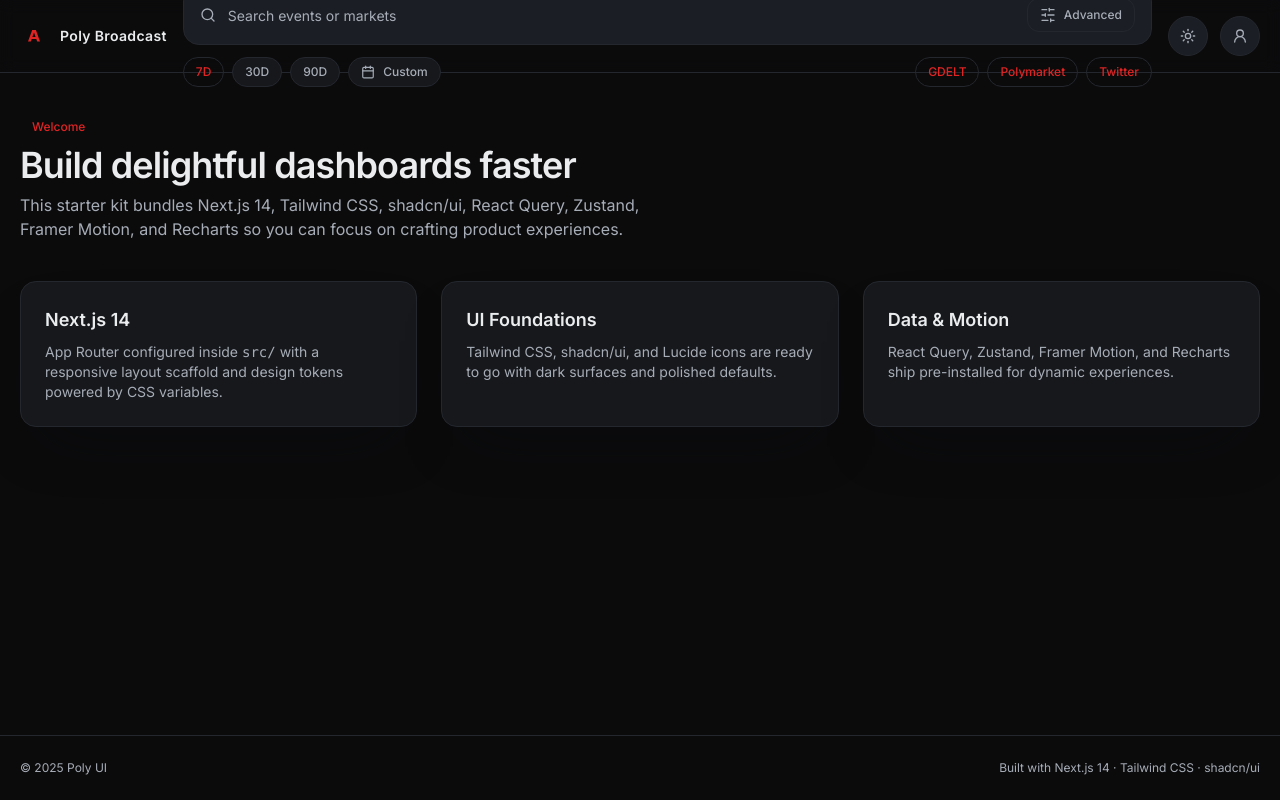
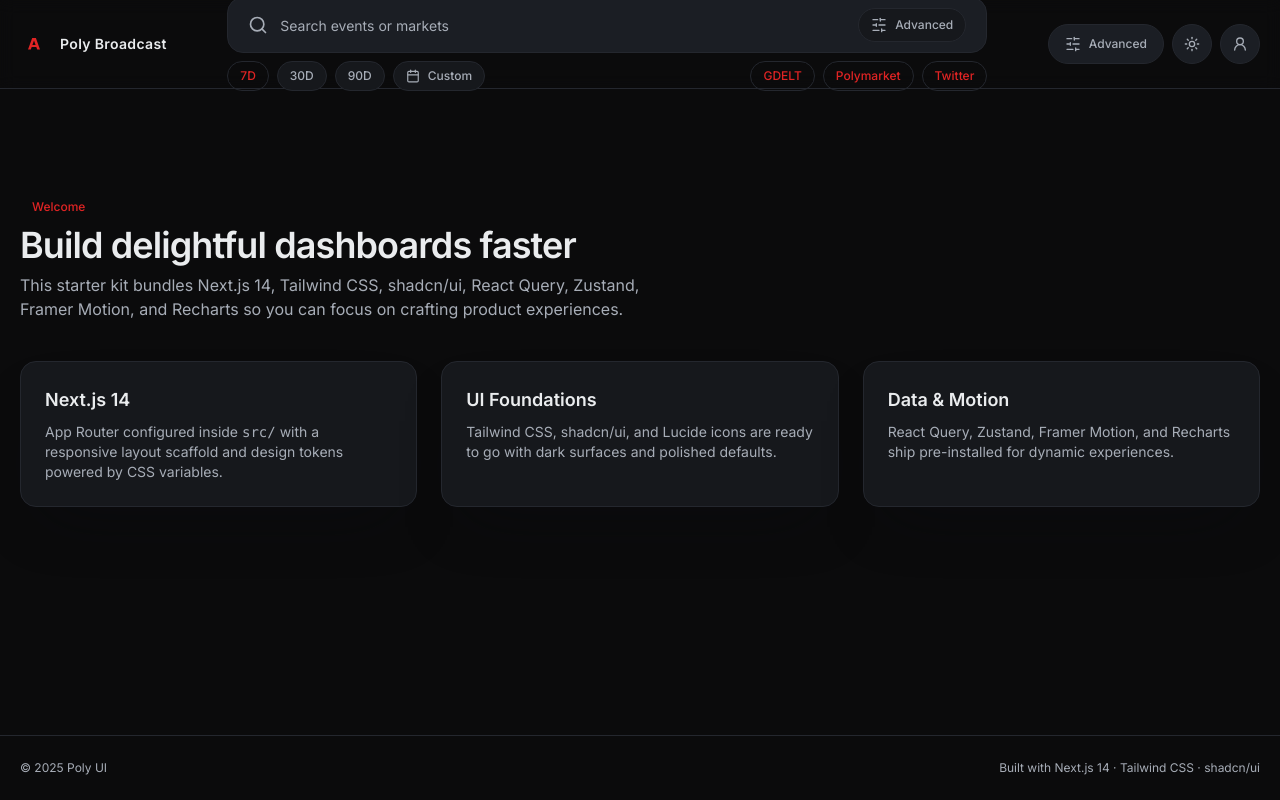
Before and after one commit to fluidtype/poly, a Next.js app: page / in a window 1280 px wide. Built offline with nearby package versions, Linux system fonts and the light colour scheme.

Commit message:
refactor: realign header layout and search dock

```diff
--- a/src/app/globals.css
+++ b/src/app/globals.css
@@ -15,6 +15,7 @@
   --text: #eaecee;
   --muted: #a7adb7;
   --border: #24272e;
+  --header-h: 88px;
   color-scheme: dark;
 }
 
@@ -30,6 +31,17 @@
   --muted: #64748b;
   --border: #d0d7e2;
   color-scheme: light;
+}
+
+@media (max-width: 768px) {
+  :root {
+    --header-h: 72px;
+  }
+}
+
+html,
+body {
+  overflow-y: auto;
 }
 
 @layer base {
--- a/src/app/layout.tsx
+++ b/src/app/layout.tsx
@@ -2,6 +2,7 @@ import type { Metadata } from "next";
 import { Inter } from "next/font/google";
 
 import Header from "@/components/Header";
+import SearchDock from "@/components/SearchDock";
 import { cn } from "@/lib/utils";
 import "./globals.css";
 
@@ -28,8 +29,9 @@ export default function RootLayout({
       <body className={cn("min-h-screen bg-bg text-text antialiased", inter.className)}>
         <div className="flex min-h-screen flex-col">
           <Header />
-          <main className="flex-1">
-            <div className="mx-auto w-full max-w-none px-5 py-10">{children}</div>
+          <SearchDock />
+          <main className="mx-auto w-full max-w-[1440px] flex-1 px-5 pb-8 pt-[calc(var(--header-h)+16px)]">
+            {children}
           </main>
           <footer className="border-t border-border/70 bg-surface/60">
             <div className="mx-auto flex h-16 w-full max-w-none items-center justify-between px-5 text-xs text-muted">
--- a/src/components/Header.tsx
+++ b/src/components/Header.tsx
@@ -1,9 +1,10 @@
 "use client";
 
 import { useEffect, useRef, useState } from "react";
-import { Menu, Moon, Sun, User2 } from "lucide-react";
+import { Menu, Moon, SlidersHorizontal, Sun, User2 } from "lucide-react";
 
 import SearchBar from "@/components/SearchBar";
+import useAdvancedModal from "@/stores/useAdvancedModal";
 
 const LogoMark = () => (
   <svg
@@ -26,8 +27,10 @@ const Header = () => {
   const [theme, setTheme] = useState<"dark" | "light">("dark");
   const [mounted, setMounted] = useState(false);
   const [mobileOpen, setMobileOpen] = useState(false);
-  const [advancedOpen, setAdvancedOpen] = useState(false);
   const mobileMenuRef = useRef<HTMLDivElement>(null);
+  const advancedOpen = useAdvancedModal((state) => state.open);
+  const openAdvanced = useAdvancedModal((state) => state.openModal);
+  const closeAdvanced = useAdvancedModal((state) => state.closeModal);
 
   useEffect(() => {
     setMounted(true);
@@ -62,40 +65,47 @@ const Header = () => {
     window.localStorage.setItem("poly-theme", theme);
   }, [theme, mounted]);
 
+  const toggleTheme = () => {
+    setTheme((current) => (current === "dark" ? "light" : "dark"));
+  };
+
   useEffect(() => {
     if (!advancedOpen) return;
     const handler = (event: KeyboardEvent) => {
       if (event.key === "Escape") {
-        setAdvancedOpen(false);
+        closeAdvanced();
       }
     };
 
     document.addEventListener("keydown", handler);
     return () => document.removeEventListener("keydown", handler);
-  }, [advancedOpen]);
-
-  const toggleTheme = () => {
-    setTheme((current) => (current === "dark" ? "light" : "dark"));
-  };
-
-  const handleAdvancedClick = () => {
-    setAdvancedOpen(true);
-    setMobileOpen(false);
-  };
+  }, [advancedOpen, closeAdvanced]);
 
   return (
-    <header className="sticky top-0 z-50 border-b border-border/70 bg-surface/80 backdrop-blur">
-      <div className="mx-auto flex h-[72px] w-full max-w-none items-center gap-4 px-5">
-        <div className="flex items-center gap-3">
+    <header className="sticky top-0 z-50 border-b border-[color:var(--border)] bg-[color:var(--surface)/0.8] backdrop-blur pt-[env(safe-area-inset-top)]">
+      <div className="mx-auto flex h-[var(--header-h)] w-full max-w-[1440px] items-center justify-between gap-4 px-5 py-2">
+        <div className="flex flex-none items-center gap-3">
           <LogoMark />
           <span className="text-sm font-semibold tracking-wide text-text/80">Poly Broadcast</span>
         </div>
 
-        <div className="flex-1">
-          <SearchBar onAdvancedClick={handleAdvancedClick} />
+        <div className="hidden min-w-0 flex-1 justify-center md:flex">
+          <div className="w-full max-w-[760px]">
+            <SearchBar />
+          </div>
         </div>
 
-        <div className="hidden items-center gap-3 md:flex">
+        <div className="hidden flex-none items-center gap-2 md:flex">
+          <button
+            type="button"
+            onClick={() => {
+              openAdvanced();
+            }}
+            className="inline-flex h-10 items-center gap-2 rounded-full border border-border/70 bg-surface-2 px-4 text-xs font-medium text-muted transition hover:border-border hover:text-text"
+          >
+            <SlidersHorizontal className="h-4 w-4" />
+            Advanced
+          </button>
           <button
             type="button"
             aria-label="Toggle theme"
@@ -126,6 +136,17 @@ const Header = () => {
               className="absolute right-0 top-12 w-48 rounded-2xl border border-border/70 bg-surface-2 p-3 shadow-soft"
               onClick={(event) => event.stopPropagation()}
             >
+              <button
+                type="button"
+                className="flex w-full items-center gap-2 rounded-xl px-3 py-2 text-sm text-muted transition hover:bg-surface"
+                onClick={() => {
+                  openAdvanced();
+                  setMobileOpen(false);
+                }}
+              >
+                <SlidersHorizontal className="h-4 w-4" />
+                Advanced
+              </button>
               <button
                 type="button"
                 className="flex w-full items-center justify-between rounded-xl px-3 py-2 text-sm text-muted transition hover:bg-surface"
@@ -165,7 +186,7 @@ const Header = () => {
       {advancedOpen ? (
         <div
           className="fixed inset-0 z-[60] flex items-center justify-center bg-black/60 backdrop-blur-sm"
-          onClick={() => setAdvancedOpen(false)}
+          onClick={closeAdvanced}
         >
           <div
             className="w-[min(90%,420px)] rounded-2xl border border-border/70 bg-surface-2 p-6 text-sm text-muted shadow-soft"
@@ -176,7 +197,7 @@ const Header = () => {
               <button
                 type="button"
                 className="rounded-full border border-border/70 px-3 py-1 text-xs font-medium text-muted transition hover:border-border hover:text-text"
-                onClick={() => setAdvancedOpen(false)}
+                onClick={closeAdvanced}
               >
                 Close
               </button>
--- a/src/components/SearchBar.tsx
+++ b/src/components/SearchBar.tsx
@@ -12,6 +12,7 @@ import useGlobalFilters, {
   parseDateKey,
   twitterEnabled,
 } from "@/stores/useGlobalFilters";
+import useAdvancedModal from "@/stores/useAdvancedModal";
 
 type SearchBarProps = {
   isLoading?: boolean;
@@ -137,6 +138,8 @@ const SearchBar = ({
     setDateRange,
     toggleDataset,
   } = useGlobalFilters();
+  const openAdvanced = useAdvancedModal((state) => state.openModal);
+  const handleAdvancedClick = onAdvancedClick ?? openAdvanced;
 
   const [inputValue, setInputValue] = useState(() => keywords.join(" "));
   const [selectedPreset, setSelectedPreset] = useState<PresetOption["value"]>(() =>
@@ -247,20 +250,20 @@ const SearchBar = ({
 
   if (isLoading) {
     return (
-      <div className="space-y-3">
-        <div className="flex h-12 w-full items-center gap-3 rounded-2xl border border-border/70 bg-surface-2 px-4">
-          <Loader2 className="h-4 w-4 animate-spin text-muted" />
+      <div className="w-full">
+        <div className="flex h-14 w-full items-center gap-3 rounded-2xl border border-[color:var(--border)] bg-[color:var(--surface-2)] px-5">
+          <Loader2 className="h-5 w-5 animate-spin text-muted" />
           <div className="h-3 flex-1 rounded-full bg-border/80" />
         </div>
-        <div className="h-9 w-full rounded-2xl bg-surface-2" />
+        <div className="mt-2 h-8 w-full rounded-full bg-surface-2" />
       </div>
     );
   }
 
   return (
-    <div className="w-full space-y-3">
+    <div className="w-full">
       {error ? (
-        <div className="flex items-center justify-between rounded-xl border border-primary/50 bg-primary/10 px-4 py-3 text-sm text-primary">
+        <div className="mb-3 flex items-center justify-between rounded-xl border border-primary/50 bg-primary/10 px-4 py-3 text-sm text-primary">
           <span>{error}</span>
           {onRetry ? (
             <button
@@ -274,25 +277,25 @@ const SearchBar = ({
         </div>
       ) : null}
 
-      <div className="relative flex w-full items-center gap-3 rounded-2xl border border-border/70 bg-surface-2 px-4 py-3 shadow-soft">
-        <Search className="h-4 w-4 flex-none text-muted" />
+      <div className="relative flex h-14 w-full items-center gap-3 rounded-2xl border border-[color:var(--border)] bg-[color:var(--surface-2)] px-5 shadow-soft">
+        <Search className="h-5 w-5 flex-none text-muted" />
         <input
-          className="h-full w-full bg-transparent text-sm text-text placeholder:text-muted focus:outline-none"
+          className="h-full w-full bg-transparent text-sm text-[color:var(--text)] placeholder:text-[color:var(--muted)] focus:outline-none"
           placeholder="Search events or markets"
           value={inputValue}
           onChange={(event) => setInputValue(event.target.value)}
         />
         <button
           type="button"
-          className="hidden items-center gap-2 rounded-xl border border-border/60 px-3 py-2 text-xs font-medium text-muted transition hover:border-border hover:text-text md:inline-flex"
-          onClick={onAdvancedClick}
+          className="hidden items-center gap-2 rounded-full border border-[color:var(--border)]/80 bg-[color:var(--surface)] px-3 py-2 text-xs font-medium text-muted transition hover:border-[color:var(--border)] hover:text-text md:inline-flex"
+          onClick={handleAdvancedClick}
         >
           <SlidersHorizontal className="h-4 w-4" />
           Advanced
         </button>
       </div>
 
-      <div className="flex flex-col gap-3 lg:flex-row lg:items-center lg:justify-between">
+      <div className="mt-2 flex flex-wrap items-center gap-2">
         <div className="flex flex-wrap items-center gap-2">
           {PRESETS.map((preset) => (
             <div
@@ -307,7 +310,7 @@ const SearchBar = ({
                   "inline-flex items-center gap-2 rounded-full border px-3 py-1.5 text-xs font-medium transition",
                   selectedPreset === preset.value
                     ? "border-primary/60 bg-primary/10 text-primary"
-                    : "border-border/70 bg-surface text-muted hover:border-border hover:text-text",
+                    : "border-[color:var(--border)] bg-[color:var(--surface)] text-muted hover:border-[color:var(--border)] hover:text-text",
                 )}
               >
                 {preset.value === "custom" ? <CalendarIcon className="h-3.5 w-3.5" /> : null}
@@ -325,7 +328,7 @@ const SearchBar = ({
           ))}
         </div>
 
-        <div className="flex flex-wrap items-center gap-2">
+        <div className="flex flex-wrap items-center gap-2 md:ml-auto">
           {datasetOptions.map((option) => (
             <button
               key={option.key}
@@ -335,10 +338,10 @@ const SearchBar = ({
               className={cn(
                 "inline-flex items-center gap-2 rounded-full border px-3 py-1.5 text-xs font-medium transition",
                 option.disabled
-                  ? "cursor-not-allowed border-border/50 text-muted/50"
+                  ? "cursor-not-allowed border-[color:var(--border)]/40 text-muted/50"
                   : option.active
                     ? "border-primary/60 bg-primary/10 text-primary"
-                    : "border-border/70 bg-surface text-muted hover:border-border hover:text-text",
+                    : "border-[color:var(--border)] bg-[color:var(--surface)] text-muted hover:border-[color:var(--border)] hover:text-text",
               )}
             >
               <span>{option.label}</span>
@@ -348,8 +351,8 @@ const SearchBar = ({
 
           <button
             type="button"
-            className="inline-flex items-center gap-2 rounded-full border border-border/70 px-3 py-1.5 text-xs font-medium text-muted transition hover:border-border hover:text-text md:hidden"
-            onClick={onAdvancedClick}
+            className="inline-flex items-center gap-2 rounded-full border border-[color:var(--border)] bg-[color:var(--surface)] px-3 py-1.5 text-xs font-medium text-muted transition hover:border-[color:var(--border)] hover:text-text md:hidden"
+            onClick={handleAdvancedClick}
           >
             <SlidersHorizontal className="h-3.5 w-3.5" />
             Advanced
--- /dev/null
+++ b/src/components/SearchDock.tsx
@@ -0,0 +1,15 @@
+"use client";
+
+import SearchBar from "@/components/SearchBar";
+
+const SearchDock = () => {
+  return (
+    <div className="md:hidden sticky top-[var(--header-h)] z-40 bg-[color:var(--surface)] border-b border-[color:var(--border)] px-4 py-2">
+      <div className="w-full">
+        <SearchBar />
+      </div>
+    </div>
+  );
+};
+
+export default SearchDock;
--- /dev/null
+++ b/src/stores/useAdvancedModal.ts
@@ -0,0 +1,15 @@
+import { create } from "zustand";
+
+type AdvancedModalState = {
+  open: boolean;
+  openModal: () => void;
+  closeModal: () => void;
+};
+
+const useAdvancedModal = create<AdvancedModalState>((set) => ({
+  open: false,
+  openModal: () => set({ open: true }),
+  closeModal: () => set({ open: false }),
+}));
+
+export default useAdvancedModal;
```
